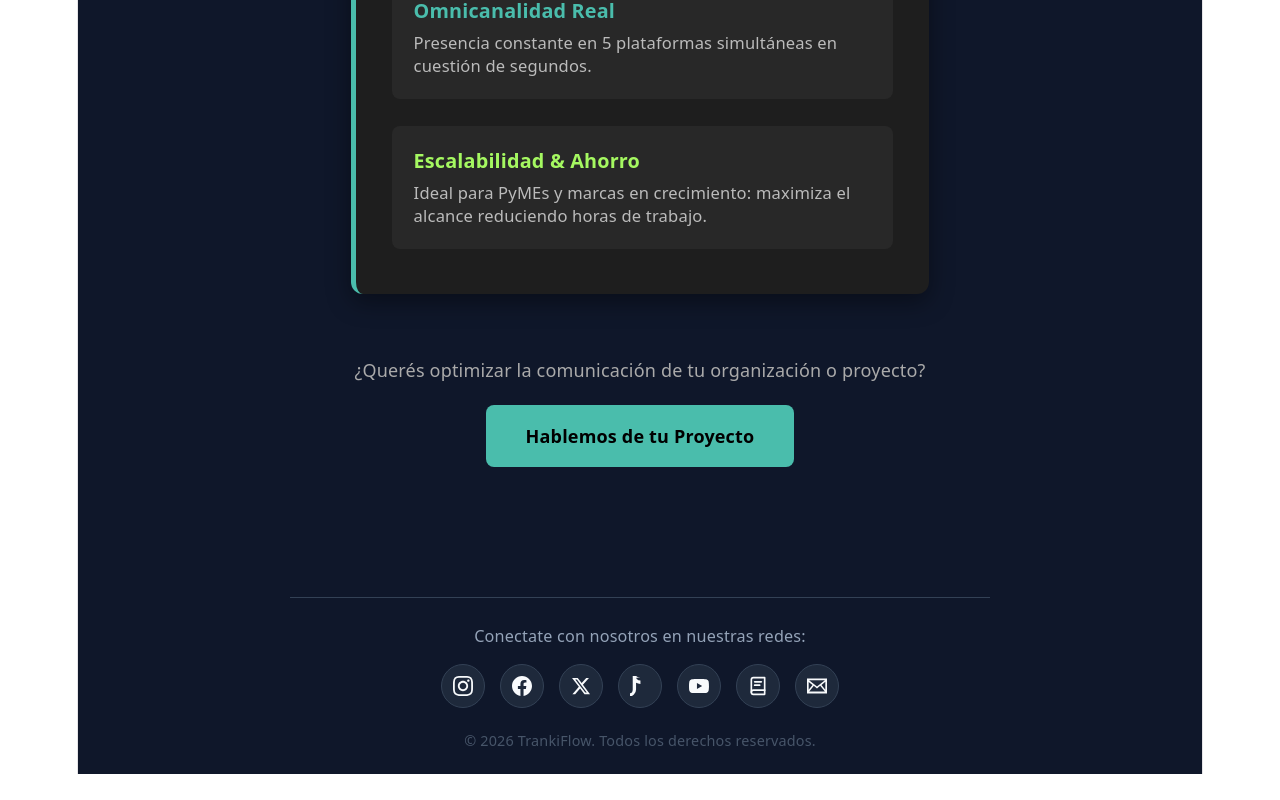
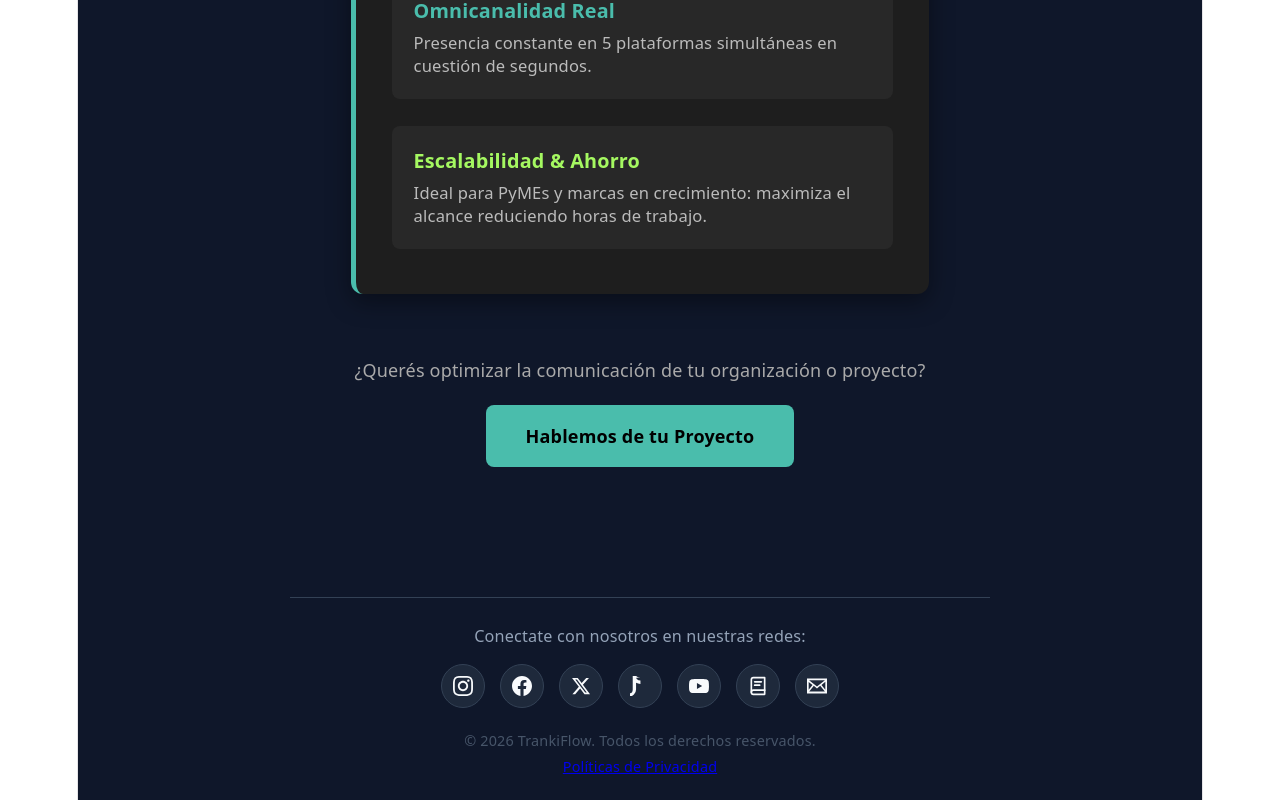
Before and after one commit to TrankiFlow/trankiflow-site, a React (Vite) app: page / in a window 1280 px wide. Shown: the part 1419-2219 px from the top of the page. Before the commit the page ends 2193 px from the top, so only its background shows below. Built offline with nearby package versions, Linux system fonts and the light colour scheme.

Commit message:
politicas de privacidad actualizadas

```diff
--- a/src/App.jsx
+++ b/src/App.jsx
@@ -181,6 +181,10 @@ export default function App() {
         <p className="copyright">
           © {new Date().getFullYear()} TrankiFlow. Todos los derechos reservados.
         </p>
+         <p className="copyright">
+        <a href="/politica-privacidad.html" target="_blank" rel="noopener noreferrer">Políticas de Privacidad</a>
+
+        </p>
       </footer>
     </div>
   );
```
Also changed, not shown: public/politica-privacidad.html (renamed from public/politicasdeprivacidad.html).
